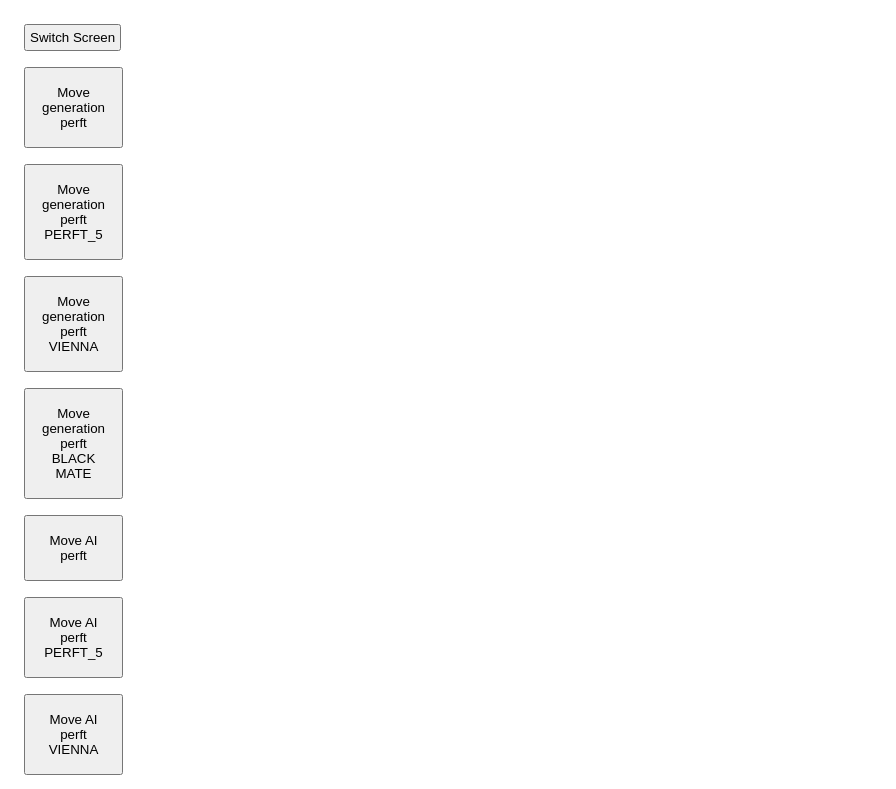
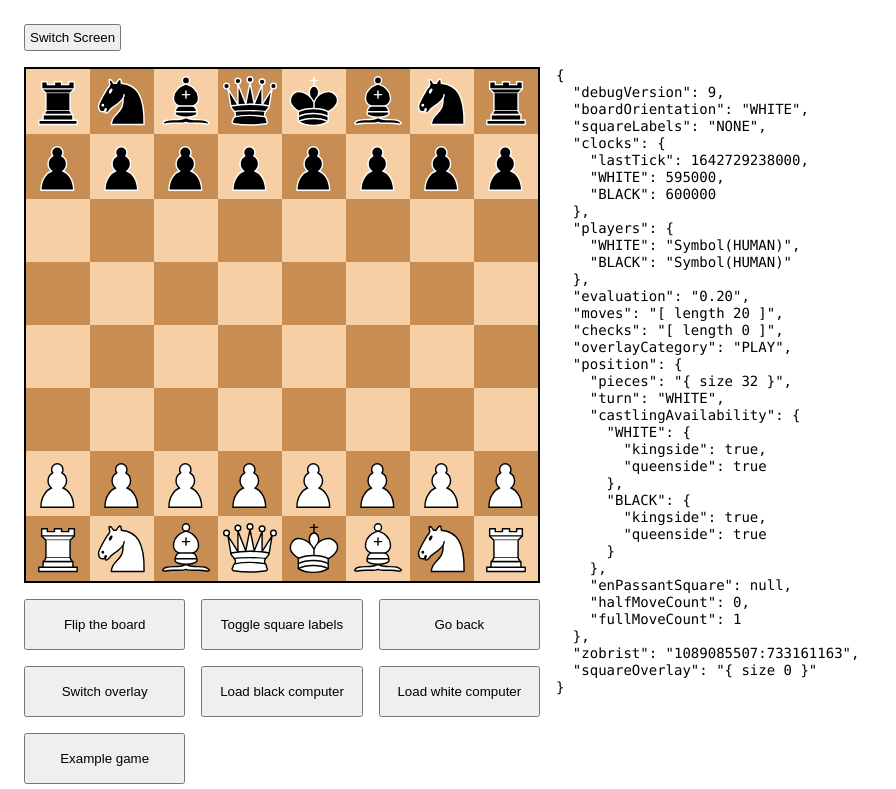
Before and after one commit to garjust/chessv2, a React (Create React App) app: page / in a window 1280 px wide. Shown: the top 789 px of the page, without its empty margins (0-896 px from the left). Built offline with nearby package versions, Linux system fonts and the light colour scheme.

Commit message:
better attack map updates

```diff
--- a/src/App.tsx
+++ b/src/App.tsx
@@ -9,7 +9,7 @@ enum Screen {
 }
 
 const App = () => {
-  const [screen, setScreen] = useState(Screen.Debug);
+  const [screen, setScreen] = useState(Screen.Game);
 
   const toggleScreen = () => {
     setScreen(screen === Screen.Game ? Screen.Debug : Screen.Game);
--- a/src/chess/engine/attacks.ts
+++ b/src/chess/engine/attacks.ts
@@ -11,12 +11,15 @@ import {
   flipColor,
   CASTLING_AVAILABILITY_BLOCKED,
   directionOfMove,
+  isSlider,
 } from '../utils';
 import {
   BISHOP_RAY_BITARRAYS,
   QUEEN_RAY_BITARRAYS,
   ROOK_RAY_BITARRAYS,
+  RAY_BY_DIRECTION,
 } from './move-lookup';
+import { rayControlScanner } from './move-utils';
 import {
   bishopMoves,
   kingMoves,
@@ -117,16 +120,17 @@ export const updateAttackedSquares = (
   attackedSquares: AttackedSquares,
   pieces: Map<Square, Piece>,
   move: Move,
-  movedPiece: Piece
+  movedPiece: Piece,
+  isCapture: boolean
 ) => {
   attackedSquares[Color.White].startChangeset();
   attackedSquares[Color.Black].startChangeset();
 
   const opponentColor = flipColor(movedPiece.color);
 
-  attackedSquares[movedPiece.color].removeAttacks(move.from);
-  attackedSquares[movedPiece.color].removeAttacks(move.to);
-  attackedSquares[opponentColor].removeAttacks(move.to);
+  attackedSquares[movedPiece.color].removeAttacksForPiece(move.from);
+  attackedSquares[movedPiece.color].removeAttacksForPiece(move.to);
+  attackedSquares[opponentColor].removeAttacksForPiece(move.to);
 
   // Find the squares that are now attacked by the moved piece.
   const newAttacks: SquareControlObject[] = forPiece(
@@ -134,30 +138,92 @@ export const updateAttackedSquares = (
     pieces,
     move.to
   );
-  attackedSquares[movedPiece.color].addAttacks(move.to, newAttacks);
+  attackedSquares[movedPiece.color].addAttacksForPiece(move.to, newAttacks);
 
   // Find sliding pieces affected by the moved piece.
   for (const [square, piece] of pieces) {
-    if (square === move.from || square === move.to) {
-      // We have already covered pieces in the move from/to squares.
+    if (square === move.from || square === move.to || !isSlider(piece.type)) {
+      // We have already covered pieces in the move from/to squares or this
+      // piece is not a slider.
       continue;
     }
 
-    if (sliderHasVision(piece, square, move.from)) {
+    const isIncidentFrom = sliderHasVision(piece, square, move.from);
+    const isIncidentTo = sliderHasVision(piece, square, move.to);
+
+    // If the sliding piece is incident with a move's from and two squares in
+    // the same ray we need special handling. If the move's to square is
+    // further from the sliding piece we need to add attacks and if it is
+    // closed to the sliding piece we need to remove attacks.
+    if (
+      isIncidentFrom &&
+      isIncidentTo &&
+      directionOfMove(square, move.to) === directionOfMove(square, move.from)
+    ) {
       const unit = directionOfMove(square, move.from);
-      const ray = 1; //some lookup using the unit vector
+      const ray = RAY_BY_DIRECTION[piece.type][square][unit];
 
-      // For now do the old thing
-      attackedSquares[piece.color].removeAttacks(square);
-      const newAttacks: SquareControlObject[] = forPiece(piece, pieces, square);
-      attackedSquares[piece.color].addAttacks(square, newAttacks);
-    }
+      const moveUnit = directionOfMove(move.from, move.to);
 
-    if (sliderHasVision(piece, square, move.to)) {
-      // For now do the old thing
-      attackedSquares[piece.color].removeAttacks(square);
-      const newAttacks: SquareControlObject[] = forPiece(piece, pieces, square);
-      attackedSquares[piece.color].addAttacks(square, newAttacks);
+      if (unit === moveUnit) {
+        // The to square is further away so we add attacks.
+        const newSquaresControlled = rayControlScanner(
+          pieces,
+          { square, piece },
+          ray,
+          move.from
+        );
+        attackedSquares[piece.color].addAttacks(square, newSquaresControlled);
+      } else {
+        // The to square is closer so we remove attacks.
+        const squaresNoLongerControlled = rayControlScanner(
+          pieces,
+          { square, piece },
+          ray,
+          move.to
+        );
+        attackedSquares[piece.color].removeAttacks(
+          square,
+          squaresNoLongerControlled
+        );
+      }
+    } else {
+      // For the the square the piece has moved from.
+      // - The square no longer has a piece in it and a ray which was
+      //   obstructed is no longer obstructed, therefore we want to add attacks.
+      if (isIncidentFrom) {
+        const unit = directionOfMove(square, move.from);
+        const ray = RAY_BY_DIRECTION[piece.type][square][unit];
+        const newSquaresControlled = rayControlScanner(
+          pieces,
+          { square, piece },
+          ray,
+          move.from
+        );
+
+        attackedSquares[piece.color].addAttacks(square, newSquaresControlled);
+      }
+
+      // For the square the piece has moved to.
+      // - If the move was a capture nothing in the attack map should change
+      //   relative to the to square since a piece occupied it before.
+      // - Otherwise the to square now has a piece in it and a ray can now be
+      //   obstructed, therefore we want to remove attacks.
+      if (!isCapture && isIncidentTo) {
+        const unit = directionOfMove(square, move.to);
+        const ray = RAY_BY_DIRECTION[piece.type][square][unit];
+        const squaresNoLongerControlled = rayControlScanner(
+          pieces,
+          { square, piece },
+          ray,
+          move.to
+        );
+
+        attackedSquares[piece.color].removeAttacks(
+          square,
+          squaresNoLongerControlled
+        );
+      }
     }
   }
 };
--- a/src/chess/engine/move-execution.ts
+++ b/src/chess/engine/move-execution.ts
@@ -215,7 +215,8 @@ export const applyMove = (
       position.attackedSquares,
       position.pieces,
       move,
-      piece
+      piece,
+      result.captured !== undefined
     );
   }
   if (ENABLE_CHECK_TRACKING) {
--- a/src/chess/engine/move-lookup.ts
+++ b/src/chess/engine/move-lookup.ts
@@ -1,5 +1,5 @@
 import { fromSquares } from '../lib/bitboard';
-import { PieceType, RankFile, Square } from '../types';
+import { DirectionUnit, PieceType, RankFile, Square } from '../types';
 import { rankFileToSquare, squareGenerator } from '../utils';
 import {
   up,
@@ -13,6 +13,19 @@ import {
   isLegalSquare,
   ray,
 } from './rank-file-square';
+
+type ScanFn = (square: RankFile, n?: number) => RankFile;
+
+const SCAN_FN_FOR_DIRECTION = {
+  [DirectionUnit.UpLeft]: upLeft,
+  [DirectionUnit.UpRight]: upRight,
+  [DirectionUnit.DownLeft]: downLeft,
+  [DirectionUnit.DownRight]: downRight,
+  [DirectionUnit.Up]: up,
+  [DirectionUnit.Right]: right,
+  [DirectionUnit.Left]: left,
+  [DirectionUnit.Down]: down,
+};
 
 const kingMoves = (from: RankFile): Square[] =>
   [
@@ -42,21 +55,48 @@ const knightMoves = (from: RankFile): Square[] =>
     .filter((square) => isLegalSquare(square))
     .map((square) => rankFileToSquare(square));
 
+const scan = (square: RankFile, scanFn: ScanFn) =>
+  ray(square, scanFn).map((square) => rankFileToSquare(square));
+
 const bishopMoves = (from: RankFile): Square[][] =>
-  [upLeft, upRight, downLeft, downRight]
-    .map((scanFn) => ray(from, scanFn))
-    .map((ray) => ray.map((square) => rankFileToSquare(square)));
+  [upLeft, upRight, downLeft, downRight].map((scanFn) => scan(from, scanFn));
 
 const rookMoves = (from: RankFile): Square[][] =>
-  [up, right, left, down]
-    .map((scanFn) => ray(from, scanFn))
-    .map((ray) => ray.map((square) => rankFileToSquare(square)));
+  [up, right, left, down].map((scanFn) => scan(from, scanFn));
+
+const bishopMovesByDirection = (from: RankFile): RaysByDirection =>
+  [
+    DirectionUnit.UpLeft,
+    DirectionUnit.UpRight,
+    DirectionUnit.DownLeft,
+    DirectionUnit.DownRight,
+  ].reduce((obj, direction) => {
+    obj[direction] = scan(from, SCAN_FN_FOR_DIRECTION[direction]);
+    return obj;
+  }, {} as RaysByDirection);
+
+const rookMovesByDirection = (from: RankFile): RaysByDirection =>
+  [
+    DirectionUnit.Up,
+    DirectionUnit.Right,
+    DirectionUnit.Left,
+    DirectionUnit.Down,
+  ].reduce((obj, direction) => {
+    obj[direction] = scan(from, SCAN_FN_FOR_DIRECTION[direction]);
+    return obj;
+  }, {} as RaysByDirection);
 
 const BISHOP_LOOKUP: Square[][][] = [];
 const KNIGHT_LOOKUP: Square[][] = [];
 const KING_LOOKUP: Square[][] = [];
 const ROOK_LOOKUP: Square[][][] = [];
 const QUEEN_LOOKUP: Square[][][] = [];
+
+type RaysByDirection = Record<DirectionUnit, Square[]>;
+
+const BISHOP_LOOKUP_BY_DIRECTION: Array<RaysByDirection> = [];
+const ROOK_LOOKUP_BY_DIRECTION: Array<RaysByDirection> = [];
+const QUEEN_LOOKUP_BY_DIRECTION: Array<RaysByDirection> = [];
 
 const KING_RAYS: { type: PieceType; ray: Square[] }[][] = [];
 const SUPER_PIECE_LOOKUP: Square[][] = [];
@@ -67,11 +107,17 @@ for (const { rank, file } of squareGenerator()) {
   KING_LOOKUP[square] = kingMoves({ rank, file });
   KNIGHT_LOOKUP[square] = knightMoves({ rank, file });
   ROOK_LOOKUP[square] = rookMoves({ rank, file });
-
   QUEEN_LOOKUP[square] = [
     ...bishopMoves({ rank, file }),
     ...rookMoves({ rank, file }),
   ];
+
+  BISHOP_LOOKUP_BY_DIRECTION[square] = bishopMovesByDirection({ rank, file });
+  ROOK_LOOKUP_BY_DIRECTION[square] = rookMovesByDirection({ rank, file });
+  QUEEN_LOOKUP_BY_DIRECTION[square] = {
+    ...bishopMovesByDirection({ rank, file }),
+    ...rookMovesByDirection({ rank, file }),
+  };
 
   KING_RAYS[square] = [
     ...BISHOP_LOOKUP[square].map((ray) => ({ type: PieceType.Bishop, ray })),
@@ -128,12 +174,11 @@ export const SUPER_PIECE_BITARRAYS: boolean[][] = SUPER_PIECE_LOOKUP.map(
   }
 );
 
-// For each square, all squares for all rays which intersect it in bitboard
-// format. unfortunately bigints are quite slow so bit operations are much
-// slower than expected.
-const KING_RAY_BITBOARDS_FLAT: bigint[] = QUEEN_RAYS_FLAT.map((flatRays) =>
-  fromSquares(flatRays)
-);
+export const RAY_BY_DIRECTION = {
+  [PieceType.Bishop]: BISHOP_LOOKUP_BY_DIRECTION,
+  [PieceType.Rook]: ROOK_LOOKUP_BY_DIRECTION,
+  [PieceType.Queen]: QUEEN_LOOKUP_BY_DIRECTION,
+};
 
 export {
   BISHOP_LOOKUP,
@@ -143,5 +188,4 @@ export {
   ROOK_LOOKUP,
   QUEEN_RAYS_FLAT,
   KING_RAYS,
-  KING_RAY_BITBOARDS_FLAT,
 };
--- a/src/chess/engine/move-utils.ts
+++ b/src/chess/engine/move-utils.ts
@@ -74,17 +74,37 @@ export const rayScanner = (
 export const rayControlScanner = (
   pieces: Map<Square, Piece>,
   scanningPiece: { square: Square; piece: Piece },
-  ray: Square[]
+  ray: Square[],
+  skipPast?: Square
 ): SquareControlObject[] => {
   const moves: SquareControlObject[] = [];
+  const slideSquares: Square[] = [];
   const from = scanningPiece.square;
+  let skip = skipPast ? true : false;
 
   for (const to of ray) {
+    if (skip) {
+      slideSquares.push(to);
+
+      if (to === skipPast) {
+        skip = false;
+      } else {
+        const piece = pieces.get(to);
+        if (piece) {
+          // Stop scanning if we hit a piece of either colour
+          break;
+        }
+      }
+
+      continue;
+    }
+
     moves.push({
       attacker: { square: from, type: scanningPiece.piece.type },
       square: to,
-      slideSquares: moves.map(({ square }) => square),
+      slideSquares: [...slideSquares],
     });
+    slideSquares.push(to);
 
     const piece = pieces.get(to);
     if (piece) {
--- a/src/chess/ui/Game.tsx
+++ b/src/chess/ui/Game.tsx
@@ -31,7 +31,7 @@ import Engine from '../engine';
 import { interval, map } from 'rxjs';
 import { VIENNA_GAMBIT_ACCEPTED_GAME } from '../lib/example-games';
 
-const FEN_FOR_INITIAL_POSITION = LADDER_MATE_FEN;
+const FEN_FOR_INITIAL_POSITION = STARTING_POSITION_FEN;
 
 const Game = () => {
   const { states, emit, updates } = init(createState(), {
```
Also changed, not shown: src/chess/engine/attack-map.ts (+93 -9 lines), 1 other file (tests, documents, lock files or other folders).
